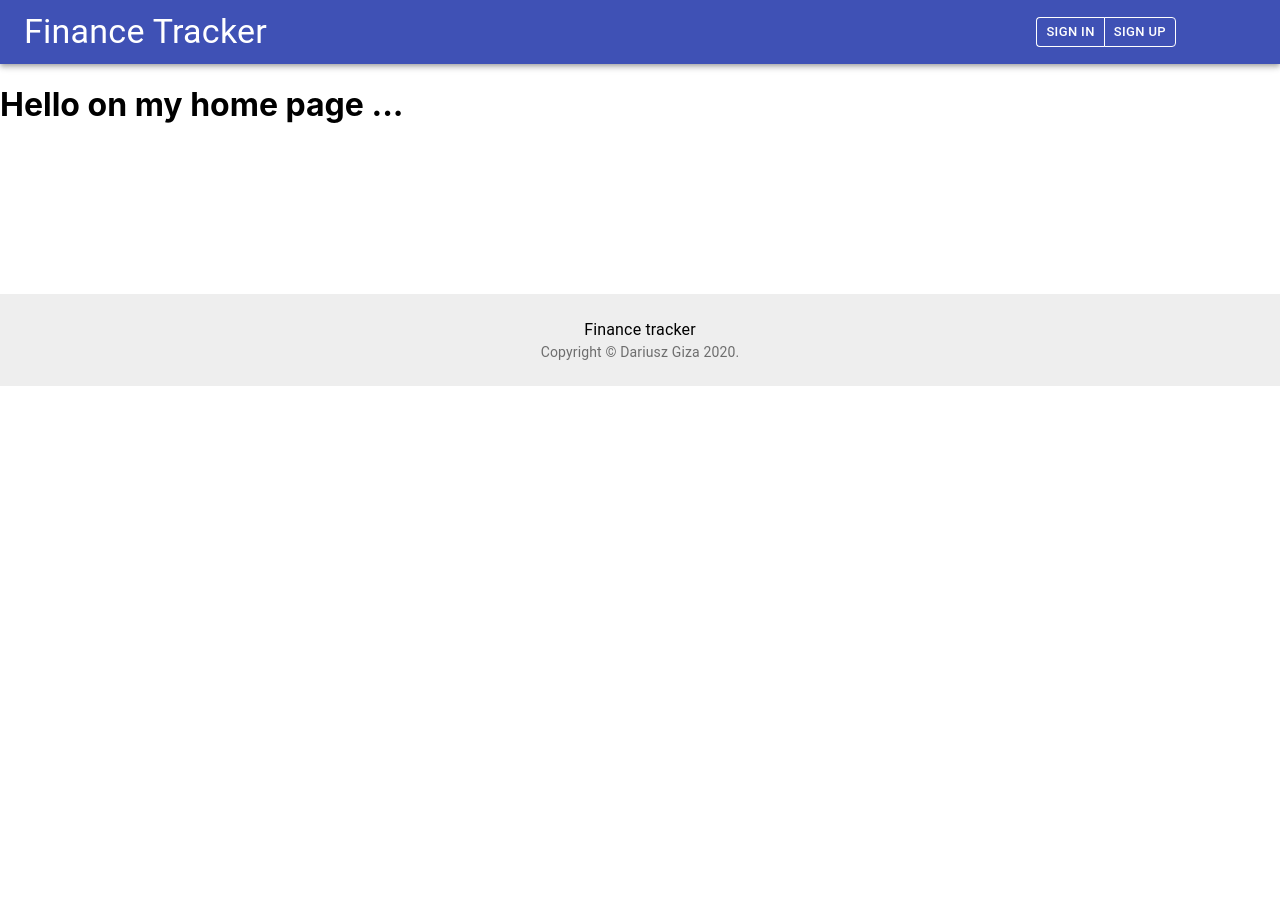
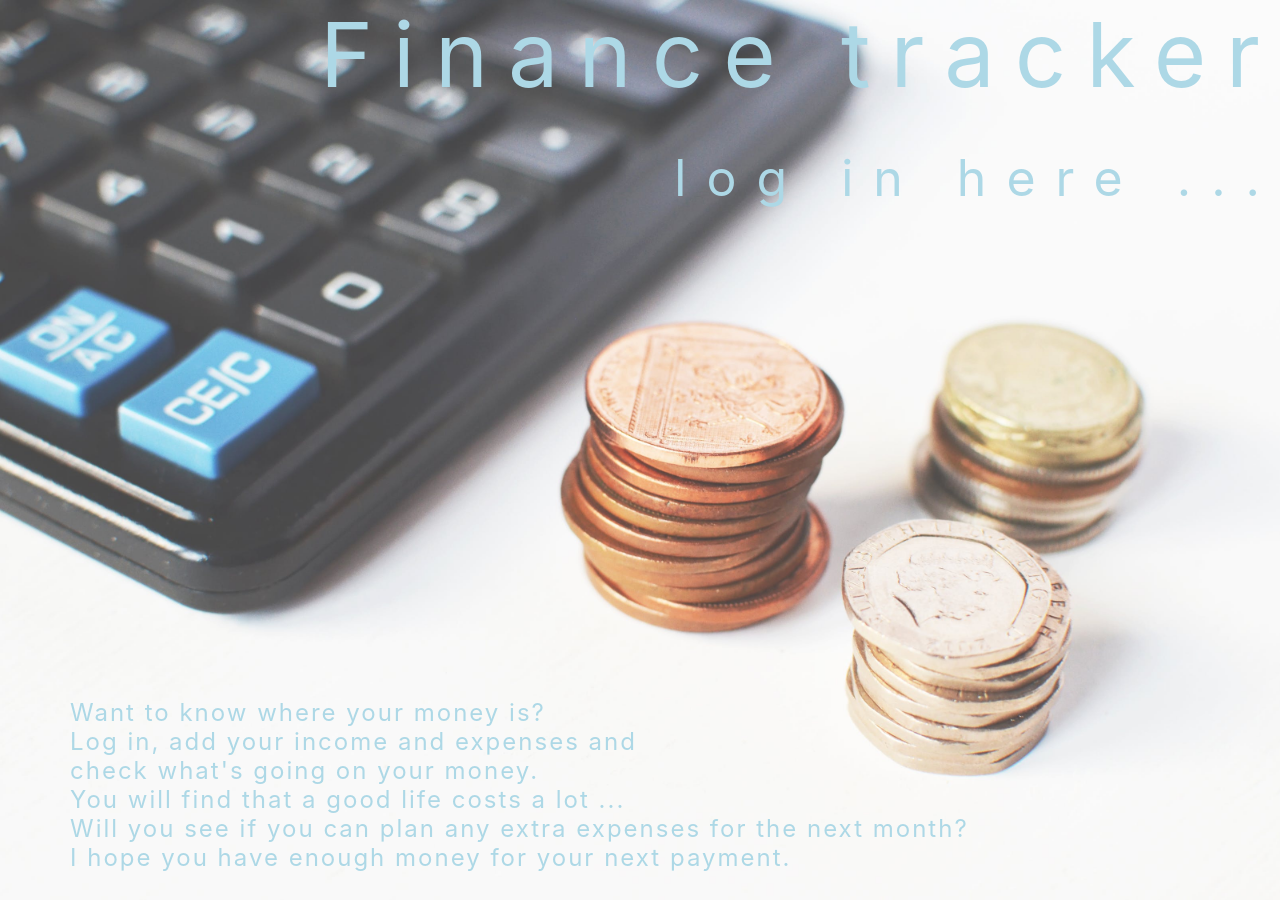
Before and after one commit to darek-giza/financetrackerclient, a React (Create React App) app: page / in a window 1280 px wide. Before the commit the page ends 800 px from the top, so only its background shows below. Built offline with nearby package versions, Linux system fonts and the light colour scheme.

Commit message:
I changed the home page view

```diff
--- a/package.json
+++ b/package.json
@@ -11,9 +11,11 @@
     "@testing-library/user-event": "^7.1.2",
     "material-ui-icons": "^1.0.0-beta.36",
     "material-ui-image": "^3.2.2",
+    "moment": "^2.24.0",
     "react": "^16.12.0",
     "react-datepicker": "^2.11.0",
     "react-dom": "^16.12.0",
+    "react-moment": "^0.9.7",
     "react-router-dom": "^5.1.2",
     "react-scripts": "3.3.1"
   },
--- a/src/Home.js
+++ b/src/Home.js
@@ -1,21 +1,54 @@
 import React, { Component } from 'react';
-import HomeBar from './Components/HomeBar'
-import StickyFooter from './StickyFooter'
+import { withStyles } from '@material-ui/styles';
+import Link from '@material-ui/core/Link';
 
+const styles = {
+  intro:{
+    width: '100%',
+    height:'900px',
+    backgroundImage: 'url(' +require('./Images/intro_image.jpg')+')',
+    backgroundSize: 'cover',
+    backgroundPosition: 'center',
+    color:'lightblue',
+    letterSpacing:'20px',
+    fontSize:'90px',
+    textAlign:'right',
+  },
+  button:{
+    fontSize:'50px',
+    color:'inherit',
+    textTransform:'lowercase',
+  },
+  description:{
+    fontSize:'10px',
+    textAlign:'left',
+    letterSpacing:'2px',
+    fontSize:'24px',
+    marginBottom:'100px',
+    padding:'480px 0px 0px 70px '
+
+  }
+};
 
 class Home extends Component {
     render(){
+      const {classes} = this.props;
     return (
-        <div>
+      <div className={classes.intro}>
+            <span>Finance tracker</span><br/>
+            <a><Link href="/signin" className={classes.button} color="primary">Log in here ... </Link></a>
+                  <br/>
+            <div className={classes.description}>
+                      Want to know where your money is?<br/>
+                      Log in, add your income and expenses and <br/>
+                      check what's going on your money.<br/>
+                      You will find that a good life costs a lot ...<br/>
+                      Will you see if you can plan any extra expenses for the next month?<br/>
+                      I hope you have enough money for your next payment.
+            </div>
+      </div>
+    )
+    }
+  }
 
-            <HomeBar/>
-
-            <h1>Hello on my home page ... </h1>
-
-            <StickyFooter/>
-
-        </div>
-    )
-  }
-}
-  export default Home;
+  export default withStyles(styles)(Home);
```
Also changed, not shown: 1 other file (tests, documents, lock files or other folders).
